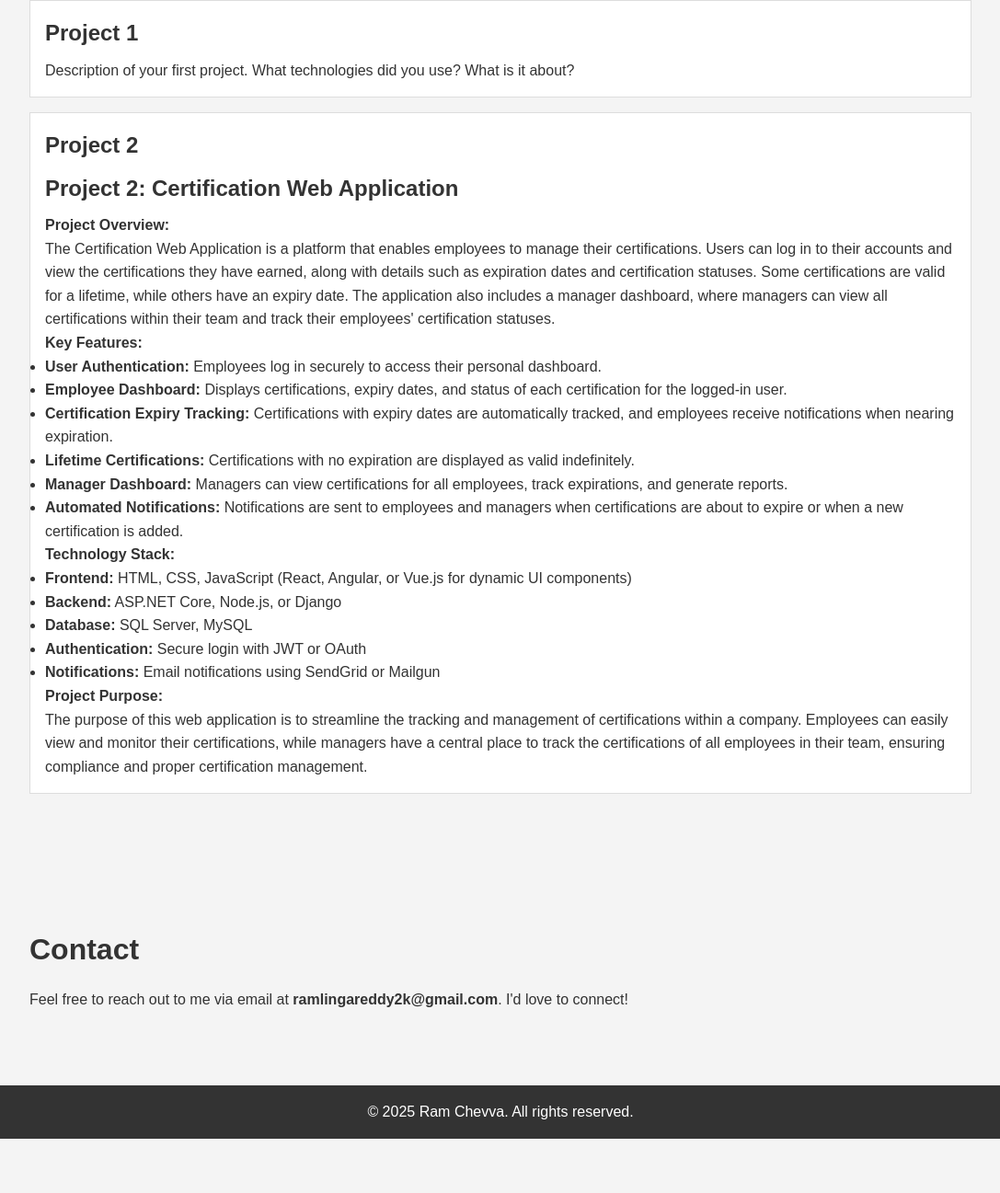
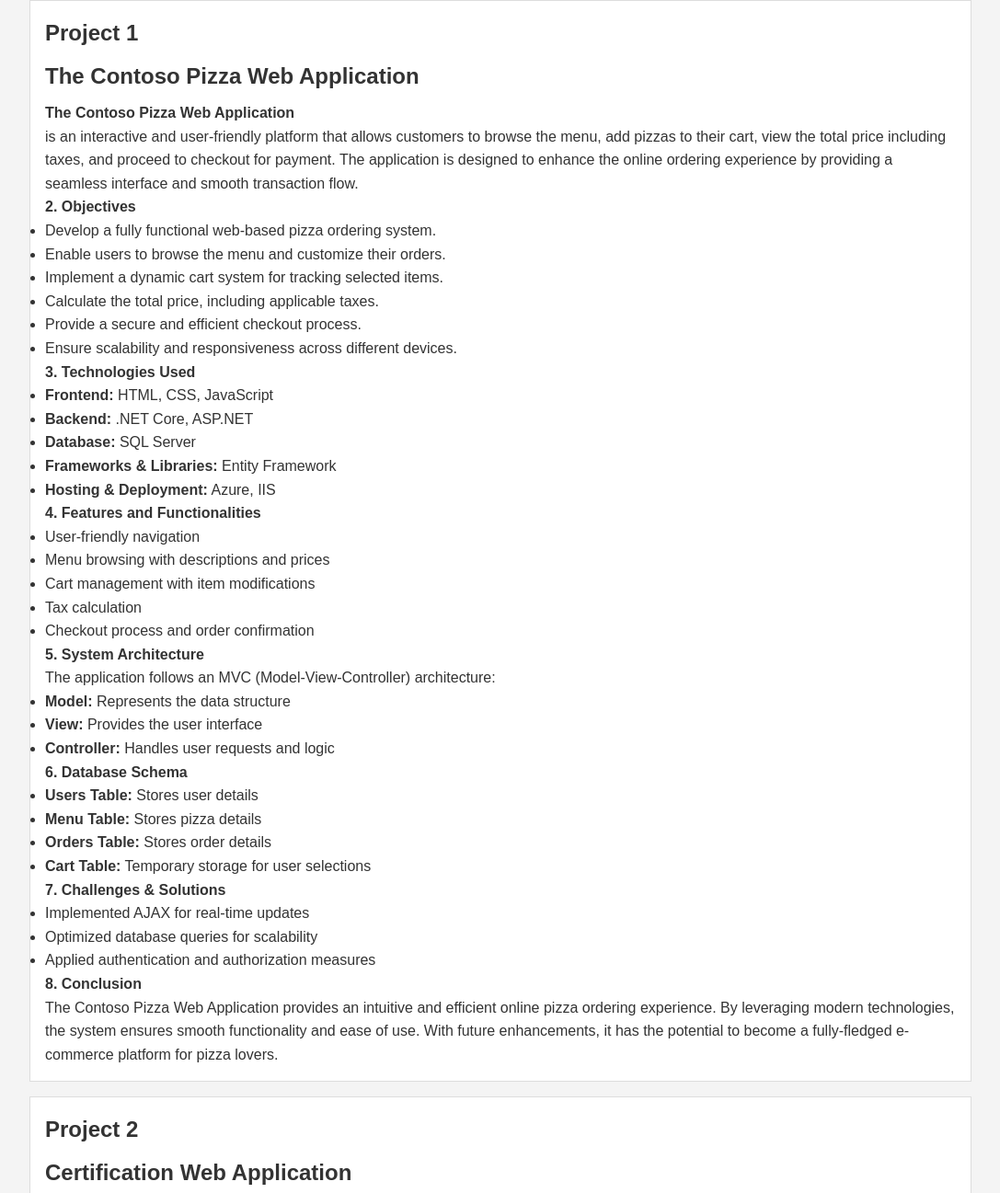
Before and after one commit to Ram-chevva/Ram-Chevva, a website: page index.html in a window 1280 px wide. Shown: the part 607-1904 px from the top of the page at 92% size, without its empty margins (96-1183 px from the left). Before the commit the page ends 1845 px from the top, so only its background shows below. Drawn offline with Linux system fonts and the light colour scheme.

Commit message:
Add index.html file

```diff
--- a/index.html
+++ b/index.html
@@ -38,12 +38,66 @@
             <h2>My Projects</h2>
             <div class="project">
                 <h3>Project 1</h3>
-                <p>Description of your first project. What technologies did you use? What is it about?</p>
+                <h3>The Contoso Pizza Web Application</h3>
+                <p><strong>The Contoso Pizza Web Application</strong></p>
+                    <p>is an interactive and user-friendly platform that allows customers to
+                     browse the menu, add pizzas to their cart, view the total price including taxes, and proceed to checkout for payment.
+                     The application is designed to enhance the online ordering experience by providing a seamless interface and smooth
+                     transaction flow.
+                    </p>
+                 <p><strong>2. Objectives</strong></p>
+                 <ul>
+                    <li>Develop a fully functional web-based pizza ordering system.</li>
+                    <li>Enable users to browse the menu and customize their orders.</li>
+                    <li>Implement a dynamic cart system for tracking selected items.</li>
+                    <li>Calculate the total price, including applicable taxes.</li>
+                    <li>Provide a secure and efficient checkout process.</li>
+                    <li>Ensure scalability and responsiveness across different devices.</li>
+                </ul>
+                <p><strong>3. Technologies Used</strong></p>
+                <ul>
+                    <li><strong>Frontend:</strong> HTML, CSS, JavaScript</li>
+                    <li><strong>Backend:</strong> .NET Core, ASP.NET</li>
+                    <li><strong>Database:</strong> SQL Server</li>
+                    <li><strong>Frameworks & Libraries:</strong> Entity Framework</li>
+                    <li><strong>Hosting & Deployment:</strong> Azure, IIS</li>
+                </ul>
+                <p><strong>4. Features and Functionalities</strong></p>
+                <ul>
+                    <li>User-friendly navigation</li>
+                    <li>Menu browsing with descriptions and prices</li>
+                    <li>Cart management with item modifications</li>
+                    <li>Tax calculation</li>
+                    <li>Checkout process and order confirmation</li>
+                </ul>
+                <p><strong>5. System Architecture</strong></p>
+                <p>The application follows an MVC (Model-View-Controller) architecture:</p>
+                    <ul>
+                        <li><strong>Model:</strong> Represents the data structure</li>
+                        <li><strong>View:</strong> Provides the user interface</li>
+                        <li><strong>Controller:</strong> Handles user requests and logic</li>
+                    </ul>
+                <p><strong>6. Database Schema</strong></p>
+                    <ul>
+                        <li><strong>Users Table:</strong> Stores user details</li>
+                        <li><strong>Menu Table:</strong> Stores pizza details</li>
+                        <li><strong>Orders Table:</strong> Stores order details</li>
+                        <li><strong>Cart Table:</strong> Temporary storage for user selections</li>
+                    </ul>
+                <p><strong>7. Challenges & Solutions</strong></p>
+                    <ul>
+                        <li>Implemented AJAX for real-time updates</li>
+                        <li>Optimized database queries for scalability</li>
+                        <li>Applied authentication and authorization measures</li>
+                    </ul>
+                    <p><strong>8. Conclusion</strong></p>
+                    <p>The Contoso Pizza Web Application provides an intuitive and efficient online pizza ordering experience.
+                       By leveraging modern technologies, the system ensures smooth functionality and ease of use. With future
+                       enhancements, it has the potential to become a fully-fledged e-commerce platform for pizza lovers.</p>
             </div>
             <div class="project">
                 <h3>Project 2</h3>
-                <h3>Project 2: Certification Web Application</h3>
-
+                <h3>Certification Web Application</h3>
                 <p><strong>Project Overview:</strong></p>
                 <p>The Certification Web Application is a platform that enables employees to manage their certifications.
                     Users can log in to their accounts and view the certifications they have earned, along with details such as expiration dates and certification statuses.
```
